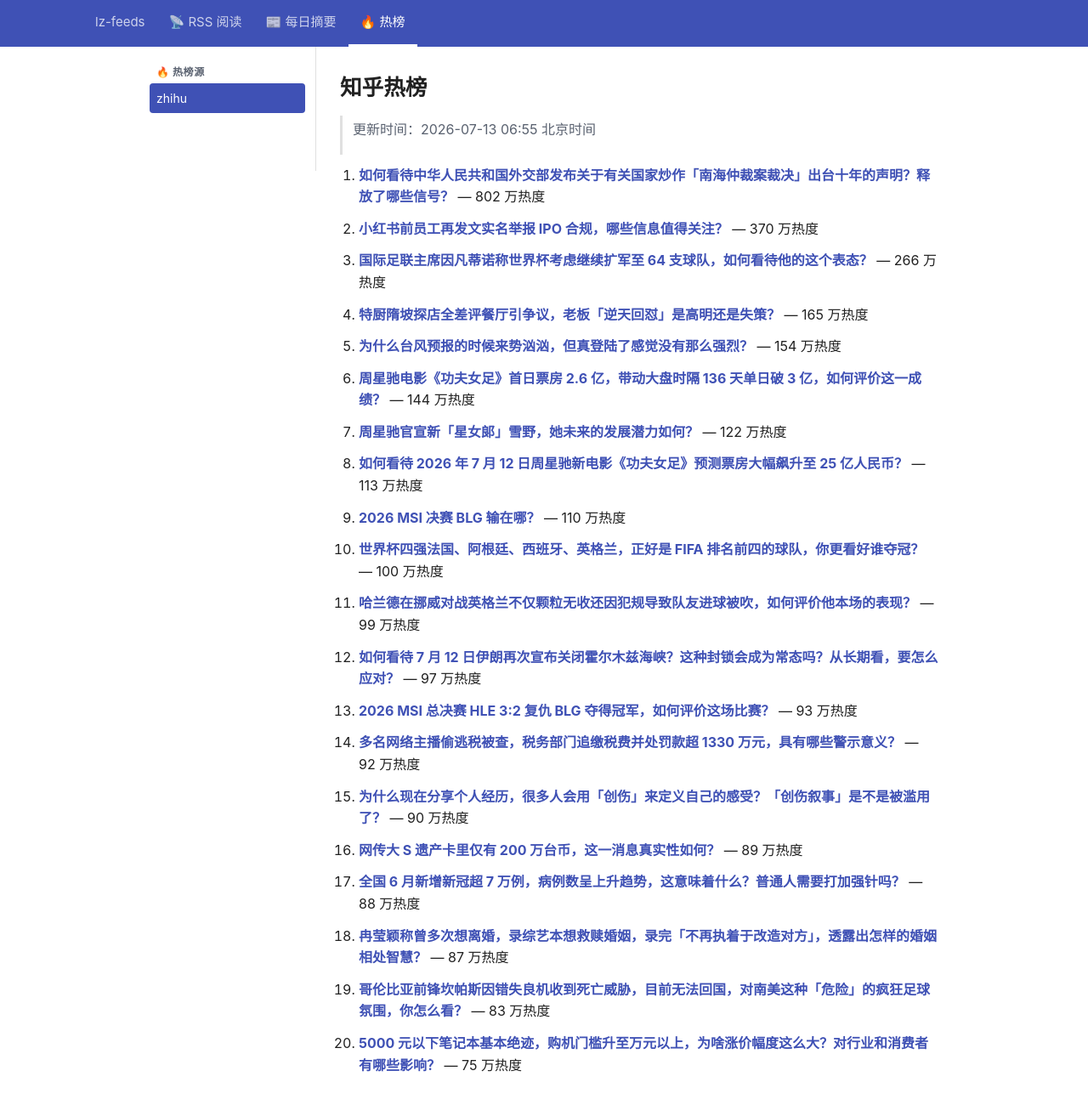
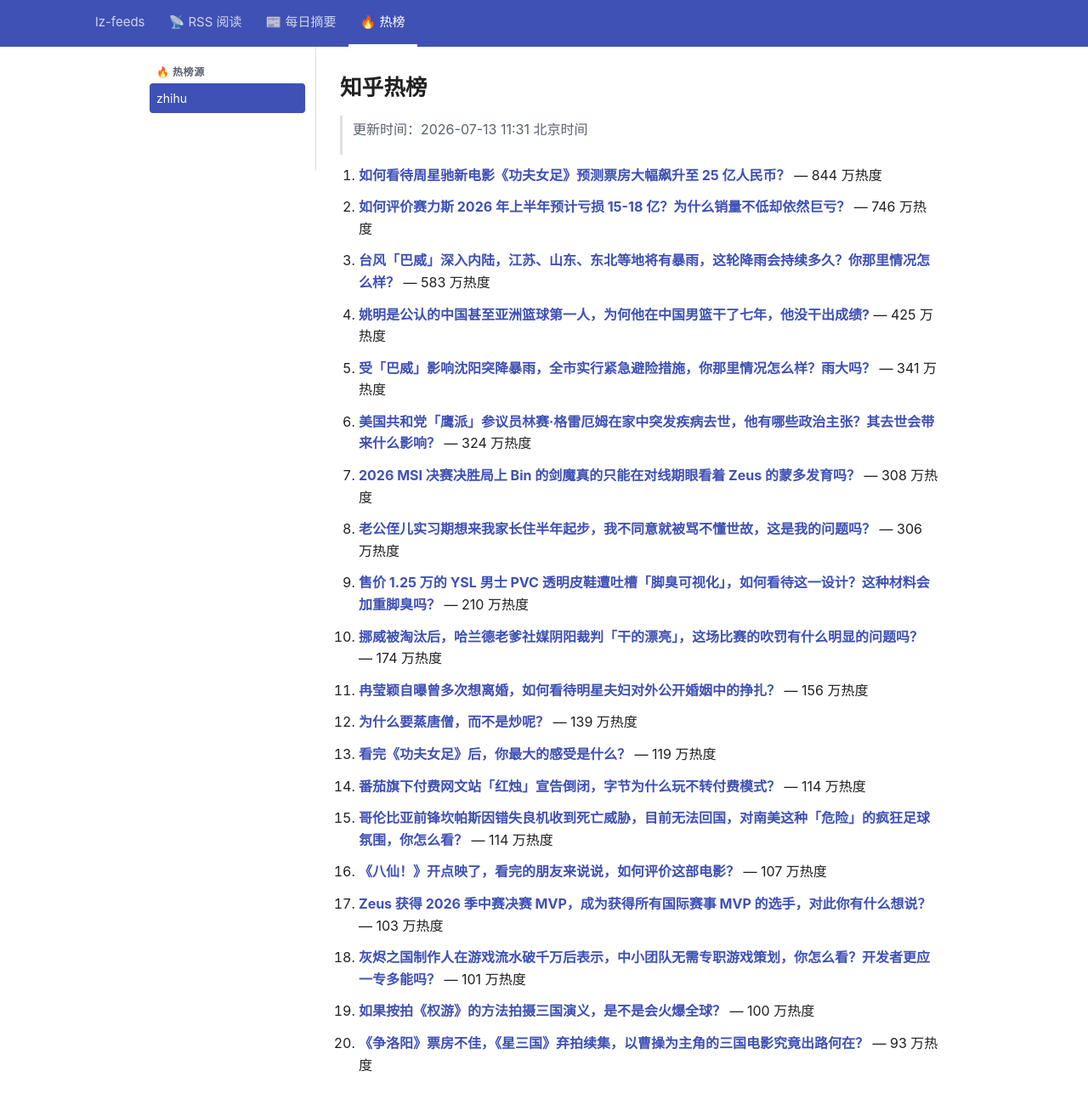
Before and after one commit to lizhang0101/lz-feeds, a Jekyll site: the page built from _hotlist/zhihu.md, in a window 1280 px wide and 1330 px high. Shown: the top 1300 px of the window at 85% size. Built offline with Jekyll 4.4.1, drawn with Linux system fonts in a browser that asks for light colours.

Commit message:
hotlist: 2026-07-13T03:31Z

```diff
--- a/_hotlist/zhihu.md
+++ b/_hotlist/zhihu.md
@@ -1,48 +1,48 @@
 ---
-updated: 2026-07-13 06:55 北京时间
+updated: 2026-07-13 11:31 北京时间
 count: 20
 ---
 
 # 知乎热榜
 
-> 更新时间：2026-07-13 06:55 北京时间
+> 更新时间：2026-07-13 11:31 北京时间
 
-1. **[如何看待中华人民共和国外交部发布关于有关国家炒作「南海仲裁案裁决」出台十年的声明？释放了哪些信号？](https://www.zhihu.com/question/2059717066660303002)** — 802 万热度
+1. **[如何看待周星驰新电影《功夫女足》预测票房大幅飙升至 25 亿人民币？](https://www.zhihu.com/question/2059770577624290592)** — 844 万热度
 
-2. **[小红书前员工再发文实名举报 IPO 合规，哪些信息值得关注？](https://www.zhihu.com/question/2058623048639689021)** — 370 万热度
+2. **[如何评价赛力斯 2026 年上半年预计亏损 15-18 亿？为什么销量不低却依然巨亏？](https://www.zhihu.com/question/2059697862565536691)** — 746 万热度
 
-3. **[国际足联主席因凡蒂诺称世界杯考虑继续扩军至 64 支球队，如何看待他的这个表态？](https://www.zhihu.com/question/2059571588832531872)** — 266 万热度
+3. **[台风「巴威」深入内陆，江苏、山东、东北等地将有暴雨，这轮降雨会持续多久？你那里情况怎么样？](https://www.zhihu.com/question/2059572234985763779)** — 583 万热度
 
-4. **[特厨隋坡探店全差评餐厅引争议，老板「逆天回怼」是高明还是失策？](https://www.zhihu.com/question/2059021609504186485)** — 165 万热度
+4. **[姚明是公认的中国甚至亚洲篮球第一人，为何他在中国男篮干了七年，他没干出成绩?](https://www.zhihu.com/question/1941257398313551370)** — 425 万热度
 
-5. **[为什么台风预报的时候来势汹汹，但真登陆了感觉没有那么强烈？](https://www.zhihu.com/question/1943291837109478434)** — 154 万热度
+5. **[受「巴威」影响沈阳突降暴雨，全市实行紧急避险措施，你那里情况怎么样？雨大吗？](https://www.zhihu.com/question/2059917780845946766)** — 341 万热度
 
-6. **[周星驰电影《功夫女足》首日票房 2.6 亿，带动大盘时隔 136 天单日破 3 亿，如何评价这一成绩？](https://www.zhihu.com/question/2059428102430613532)** — 144 万热度
+6. **[美国共和党「鹰派」参议员林赛·格雷厄姆在家中突发疾病去世，他有哪些政治主张？其去世会带来什么影响？](https://www.zhihu.com/question/2059657075496575156)** — 324 万热度
 
-7. **[周星驰官宣新「星女郎」雪野，她未来的发展潜力如何？](https://www.zhihu.com/question/2059265190982693711)** — 122 万热度
+7. **[2026 MSI 决赛决胜局上 Bin 的剑魔真的只能在对线期眼看着 Zeus 的蒙多发育吗？](https://www.zhihu.com/question/2059725879068942431)** — 308 万热度
 
-8. **[如何看待 2026 年 7 月 12 日周星驰新电影《功夫女足》预测票房大幅飙升至 25 亿人民币？](https://www.zhihu.com/question/2059770577624290592)** — 113 万热度
+8. **[老公侄儿实习期想来我家长住半年起步，我不同意就被骂不懂世故，这是我的问题吗？](https://www.zhihu.com/question/2042898344431900373)** — 306 万热度
 
-9. **[2026 MSI 决赛 BLG 输在哪？](https://www.zhihu.com/question/2059726264324157732)** — 110 万热度
+9. **[售价 1.25 万的 YSL 男士 PVC 透明皮鞋遭吐槽「脚臭可视化」，如何看待这一设计？这种材料会加重脚臭吗？](https://www.zhihu.com/question/2056072763509564144)** — 210 万热度
 
-10. **[世界杯四强法国、阿根廷、西班牙、英格兰，正好是 FIFA 排名前四的球队，你更看好谁夺冠？](https://www.zhihu.com/question/2059606032012113468)** — 100 万热度
+10. **[挪威被淘汰后，哈兰德老爹社媒阴阳裁判「干的漂亮」，这场比赛的吹罚有什么明显的问题吗？](https://www.zhihu.com/question/2059590552236941759)** — 174 万热度
 
-11. **[哈兰德在挪威对战英格兰不仅颗粒无收还因犯规导致队友进球被吹，如何评价他本场的表现？](https://www.zhihu.com/question/2059551988392485935)** — 99 万热度
+11. **[冉莹颖自曝曾多次想离婚，如何看待明星夫妇对外公开婚姻中的挣扎？](https://www.zhihu.com/question/2059234779497772975)** — 156 万热度
 
-12. **[如何看待 7 月 12 日伊朗再次宣布关闭霍尔木兹海峡？这种封锁会成为常态吗？从长期看，要怎么应对？](https://www.zhihu.com/question/2059566718733776028)** — 97 万热度
+12. **[为什么要蒸唐僧，而不是炒呢？](https://www.zhihu.com/question/2047108856132776930)** — 139 万热度
 
-13. **[2026 MSI 总决赛 HLE 3:2 复仇 BLG 夺得冠军，如何评价这场比赛？](https://www.zhihu.com/question/2059612028357063761)** — 93 万热度
+13. **[看完《功夫女足》后，你最大的感受是什么？](https://www.zhihu.com/question/2059212073247184041)** — 119 万热度
 
-14. **[多名网络主播偷逃税被查，税务部门追缴税费并处罚款超 1330 万元，具有哪些警示意义？](https://www.zhihu.com/question/2058858186505810525)** — 92 万热度
+14. **[番茄旗下付费网文站「红烛」宣告倒闭，字节为什么玩不转付费模式？](https://www.zhihu.com/question/2059117314616907688)** — 114 万热度
 
-15. **[为什么现在分享个人经历，很多人会用「创伤」来定义自己的感受？「创伤叙事」是不是被滥用了？](https://www.zhihu.com/question/2057492254889964985)** — 90 万热度
+15. **[哥伦比亚前锋坎帕斯因错失良机收到死亡威胁，目前无法回国，对南美这种「危险」的疯狂足球氛围，你怎么看？](https://www.zhihu.com/question/2058935346805437890)** — 114 万热度
 
-16. **[网传大 S 遗产卡里仅有 200 万台币，这一消息真实性如何？](https://www.zhihu.com/question/2058340032570725122)** — 89 万热度
+16. **[《八仙！》开点映了，看完的朋友来说说，如何评价这部电影？](https://www.zhihu.com/question/2058505696463812158)** — 107 万热度
 
-17. **[全国 6 月新增新冠超 7 万例，病例数呈上升趋势，这意味着什么？普通人需要打加强针吗？](https://www.zhihu.com/question/2059065054323123594)** — 88 万热度
+17. **[Zeus 获得 2026 季中赛决赛 MVP，成为获得所有国际赛事 MVP 的选手，对此你有什么想说？](https://www.zhihu.com/question/2059728913907938037)** — 103 万热度
 
-18. **[冉莹颖称曾多次想离婚，录综艺本想救赎婚姻，录完「不再执着于改造对方」，透露出怎样的婚姻相处智慧？](https://www.zhihu.com/question/2057515225566242609)** — 87 万热度
+18. **[灰烬之国制作人在游戏流水破千万后表示，中小团队无需专职游戏策划，你怎么看？开发者更应一专多能吗？](https://www.zhihu.com/question/2058240031014085779)** — 101 万热度
 
-19. **[哥伦比亚前锋坎帕斯因错失良机收到死亡威胁，目前无法回国，对南美这种「危险」的疯狂足球氛围，你怎么看？](https://www.zhihu.com/question/2058935346805437890)** — 83 万热度
+19. **[如果按拍《权游》的方法拍摄三国演义，是不是会火爆全球？](https://www.zhihu.com/question/5267903248)** — 100 万热度
 
-20. **[5000 元以下笔记本基本绝迹，购机门槛升至万元以上，为啥涨价幅度这么大？对行业和消费者有哪些影响？](https://www.zhihu.com/question/2058111600045678958)** — 75 万热度
+20. **[《争洛阳》票房不佳，《星三国》弃拍续集，以曹操为主角的三国电影究竟出路何在？](https://www.zhihu.com/question/2059762739908817212)** — 93 万热度
```
